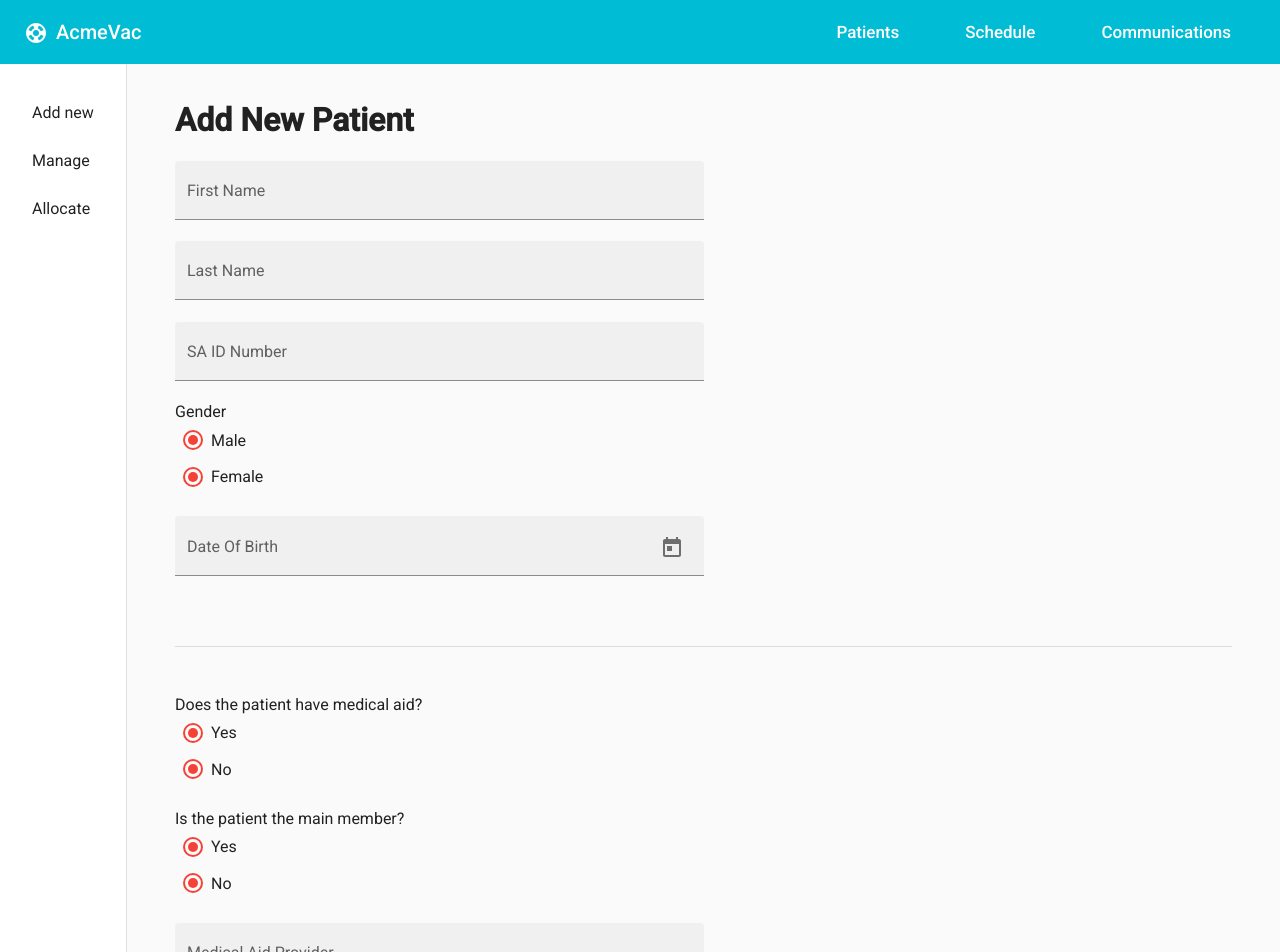
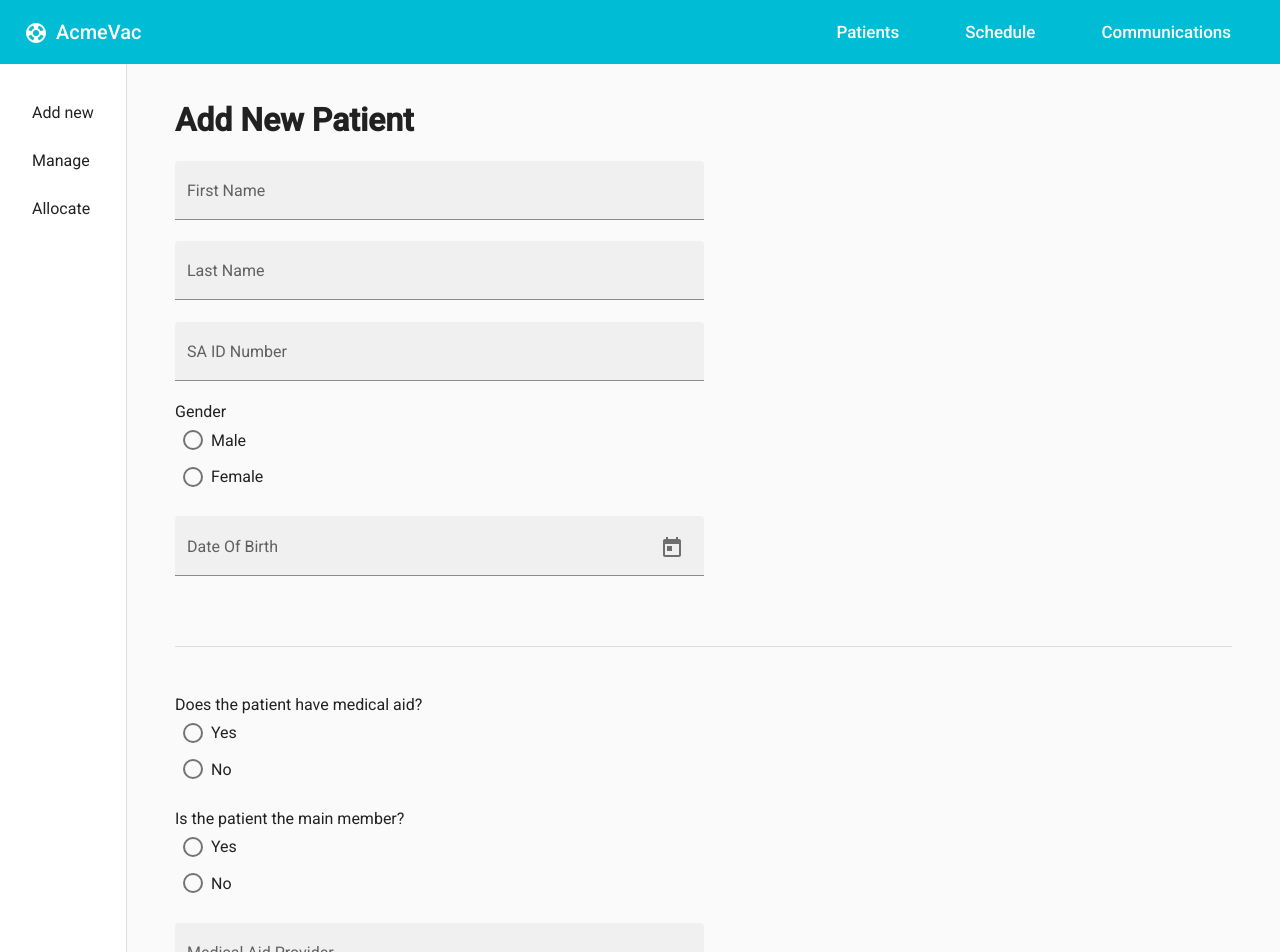
Before and after one commit to irfaanf/acme-vac, an Angular app: page / in a window 1280 px wide. Shown: the top 952 px of the page. Built offline with nearby package versions, Linux system fonts and the light colour scheme.

Commit message:
Added value attributes to radio buttons. Moved labels inside radio groups.

```diff
--- a/src/app/web/body/content/add-person-screen/add-person-screen.component.html
+++ b/src/app/web/body/content/add-person-screen/add-person-screen.component.html
@@ -17,13 +17,13 @@
             <input matInput placeholder="SA ID Number" type="number">
         </mat-form-field>
 
-        <label id="example-radio-group-label">Gender</label>
         <mat-radio-group aria-labelledby="example-radio-group-label"
             class="vac-form-field vac-form-field-extra-padding">
-            <mat-radio-button>
+            <label id="example-radio-group-label">Gender</label>
+            <mat-radio-button value="male">
                 Male
             </mat-radio-button>
-            <mat-radio-button>
+            <mat-radio-button value="female">
                 Female
             </mat-radio-button>
         </mat-radio-group>
@@ -37,24 +37,24 @@
 
         <mat-divider></mat-divider>
 
-        <label id="ma-have-radio-group-label">Does the patient have medical aid?</label>
         <mat-radio-group aria-labelledby="ma-have-radio-group-label"
             class="vac-form-field vac-form-field-extra-padding">
-            <mat-radio-button>
+            <label id="ma-have-radio-group-label">Does the patient have medical aid?</label>
+            <mat-radio-button value="yes">
                 Yes
             </mat-radio-button>
-            <mat-radio-button>
+            <mat-radio-button value="no">
                 No
             </mat-radio-button>
         </mat-radio-group>
 
-        <label id="ma-main-member-radio-group-label">Is the patient the main member?</label>
         <mat-radio-group aria-labelledby="ma-main-member-radio-group-label"
             class="vac-form-field vac-form-field-extra-padding">
-            <mat-radio-button>
+            <label id="ma-main-member-radio-group-label">Is the patient the main member?</label>
+            <mat-radio-button value="yes">
                 Yes
             </mat-radio-button>
-            <mat-radio-button>
+            <mat-radio-button value="no">
                 No
             </mat-radio-button>
         </mat-radio-group>
```
